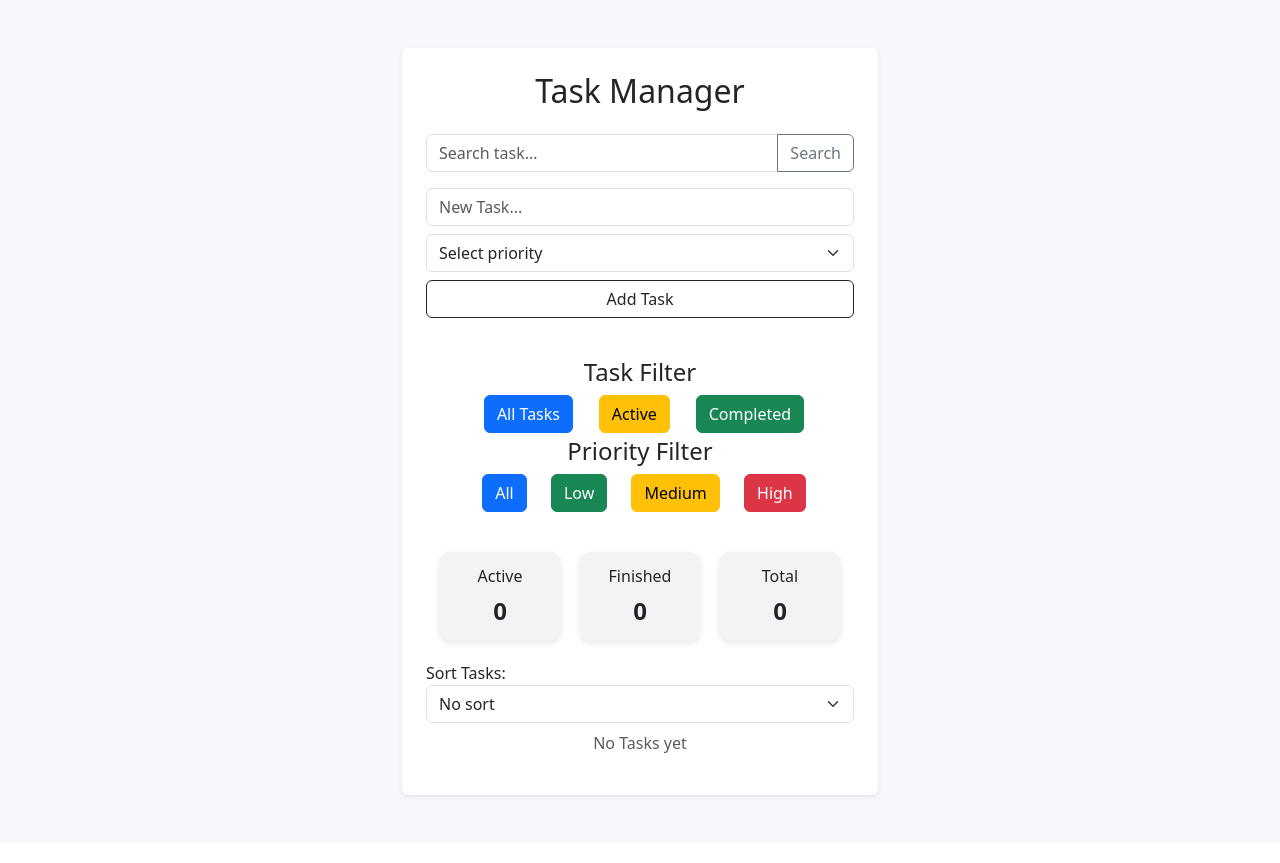
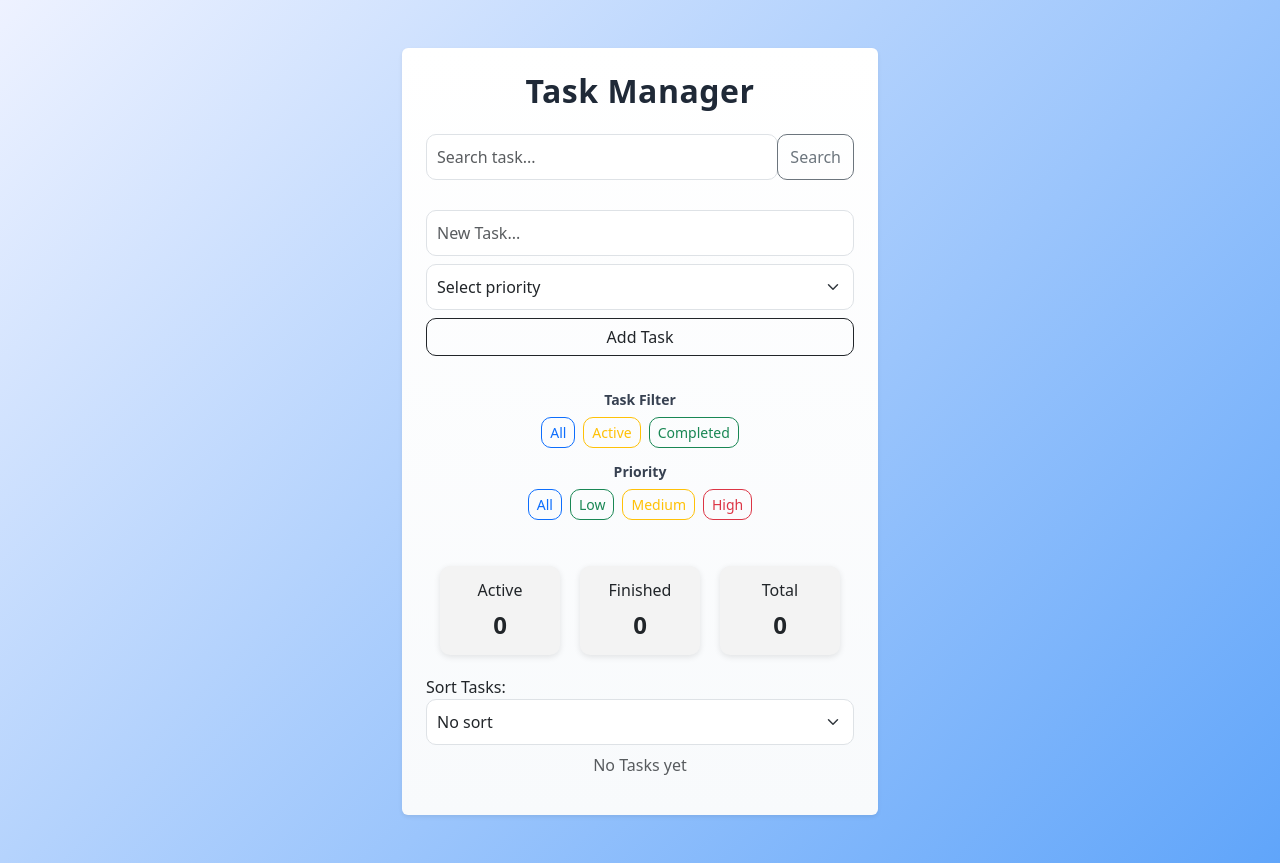
Before and after one commit to marconovas/To-Do-App, a React (Vite) app: page / in a window 1280 px wide. Built offline with nearby package versions, Linux system fonts and the light colour scheme.

Commit message:
more styles

```diff
--- a/src/App.css
+++ b/src/App.css
@@ -1,8 +1,47 @@
-.app-background{
-  background: #f6f7fb;
-  min-height: 100vh;
+.main-card{
+  background: linear-gradient(180deg,#ffffff,#f8fafc);
+  border-radius:16px;
+  box-shadow:0 10px 30px rgba(0,0,0,0.08);
+  padding:28px;
+}
+
+.main-card > *{
+  margin-bottom:14px;
+}
+
+.app-title{
+  font-weight:600;
+  letter-spacing:0.5px;
+  color:#1f2937;
+}
+
+h2{
+  font-weight:700;
+  letter-spacing:0.5px;
 }
 
 button{
-  transition: all 0.15s ease;
+  border-radius:10px !important;
+  font-weight:500;
+  transition:all 0.2s ease;
 }
+
+button:hover{
+  transform:translateY(-1px);
+}
+
+body {
+  margin: 0;
+  min-height: 100vh;
+  background: linear-gradient(135deg, #eef2ff, #60a5fa) !important;
+}
+
+input,
+select{
+  border-radius:10px !important;
+  padding:10px !important;
+}
+
+#root {
+  min-height: 100vh;
+}
--- a/src/App.jsx
+++ b/src/App.jsx
@@ -129,11 +129,11 @@ function App() {
   }, [tasks]);
 
   return (
-    <div className="app-background d-flex justify-content-center py-5">
+    <div className="d-flex justify-content-center py-5">
       <Container style={{ maxWidth: "500px" }}>
-        <Card className="p-4 shadow-sm border-0">
+        <Card className="p-4 shadow-sm border-0 main-card">
 
-          <h2 className="text-center mb-4">Task Manager</h2>
+          <h2 className="text-center mb-4 app-title">Task Manager</h2>
 
           <SearchBar searchTask={searchTask} setSearchTask={setSearchTask} />
 
@@ -152,9 +152,6 @@ function App() {
 
           <TaskCounter active={active.length} finished={finished.length} total={totalTasks}/>
 
-          {finished.length > 0 && (
-            <ClearButton clearTasks={clearFinishedTasks}/>
-          )}
 
           <Sort setSort={setSortOrder}/>
 
@@ -171,7 +168,11 @@ function App() {
               onEdit={handleEdit}
               handleDragEnd={handleDragEnd}
               dragEnabled={dragEnabled}
-          />
+              />
+
+          {finished.length > 0 && (
+            <ClearButton clearTasks={clearFinishedTasks}/>
+          )}
 
           {/* CONFIRM DELETE MODAL */}
           <Modal
--- /dev/null
+++ b/src/Components/FilterBar.css
@@ -0,0 +1,14 @@
+.filter-bar{
+    /*background:#f8fafc;*/
+    padding:12px;
+    border-radius:10px;
+    margin-bottom:15px;
+}
+
+.filter-title{
+    text-align:center;
+    font-weight:600;
+    font-size:14px;
+    margin-bottom:8px;
+    color:#374151;
+}
--- a/src/Components/FilterBar.jsx
+++ b/src/Components/FilterBar.jsx
@@ -1,23 +1,24 @@
 import { Button, Container } from "react-bootstrap";
+import "./FilterBar.css";
 
 export default function FilterBar ({ setFilter, setPriorityFilter }) {
     return(
-        <div className="m-3">
-            <h4 className="d-flex justify-content-center">Task Filter</h4>
+        <div className="filter-bar">
+            <h6 className="filter-title">Task Filter</h6>
 
-            <Container className="d-flex justify-content-evenly m-1">
-                <Button variant="primary" onClick={() => setFilter("all")}>All Tasks</Button>
-                <Button variant="warning" onClick={() => setFilter("active")}>Active</Button>
-                <Button variant="success" onClick={() => setFilter("completed")}>Completed</Button>
+            <Container className="d-flex justify-content-center gap-2 mb-3">
+                <Button size="sm" variant="outline-primary" onClick={() => setFilter("all")}>All</Button>
+                <Button size="sm" variant="outline-warning" onClick={() => setFilter("active")}>Active</Button>
+                <Button size="sm" variant="outline-success" onClick={() => setFilter("completed")}>Completed</Button>
             </Container>
 
-            <h4 className="d-flex justify-content-center">Priority Filter</h4>
+            <h6 className="filter-title">Priority</h6>
 
-            <Container className="d-flex justify-content-evenly m-1">
-                <Button variant="primary" onClick={() => setPriorityFilter("all")}>All</Button>
-                <Button variant="success" onClick={() => setPriorityFilter("low")}>Low</Button>
-                <Button variant="warning" onClick={() => setPriorityFilter("medium")}>Medium</Button>
-                <Button variant="danger" onClick={() => setPriorityFilter("high")}>High</Button>
+            <Container className="d-flex justify-content-center gap-2">
+                <Button size="sm" variant="outline-primary" onClick={() => setPriorityFilter("all")}>All</Button>
+                <Button size="sm" variant="outline-success" onClick={() => setPriorityFilter("low")}>Low</Button>
+                <Button size="sm" variant="outline-warning" onClick={() => setPriorityFilter("medium")}>Medium</Button>
+                <Button size="sm" variant="outline-danger" onClick={() => setPriorityFilter("high")}>High</Button>
             </Container>
         </div>
     )
--- a/src/Components/TaskCard.css
+++ b/src/Components/TaskCard.css
@@ -1,9 +1,19 @@
 .task-card{
-  border: none;
-  border-radius: 12px;
-  background: white;
-  box-shadow: 0 4px 12px rgba(0,0,0,0.05);
-  transition: all 0.15s ease;
+  border-radius:12px;
+  border:none;
+  box-shadow:0 4px 12px rgba(0,0,0,0.06);
+  transition:all 0.15s ease;
+}
+
+.task-card:hover{
+  transform:translateY(-2px);
+  box-shadow:0 8px 20px rgba(0,0,0,0.1);
+}
+
+.badge{
+  font-weight:500;
+  padding:6px 10px;
+  border-radius:8px;
 }
 
 .priority-high{
@@ -38,9 +48,8 @@
 }
 
 .drag-handle{
-  cursor: grab;
-  font-size: 18px;
-  opacity: 0.6;
+  background:#f1f5f9;
+  border-radius:6px;
 }
 
 .drag-handle:active{
--- a/src/Components/TaskItem.jsx
+++ b/src/Components/TaskItem.jsx
@@ -4,15 +4,6 @@ import { CSS } from "@dnd-kit/utilities";
 import "./TaskCard.css";
 
 export default function TaskItem ({ task, onComplete, onDelete, onEdit }) {
-
-    /*
-    const priorityColor = () => {
-        if(task.priority === "low") return "success";
-        if (task.priority === "medium") return "warning";
-        if(task.priority === "high") return "danger";
-        return "secondary"; //none
-    }
-    */
 
     const {attributes, listeners, setNodeRef, transform, transition} = useSortable({ id: task.id });
 
@@ -37,9 +28,9 @@ export default function TaskItem ({ task, onComplete, onDelete, onEdit }) {
                                 ☰
                             </span>
 
-                            <Badge className={`priority-${task.priority || "none"}`}>
+                            <span className={`priority-${task.priority || "none"}`}>
                                 {task.priority || "no priority"}
-                            </Badge>
+                            </span>
 
                             <span className={task.completed? "text-decoration-line-through" : ""}>
                                 {task.text}
@@ -49,7 +40,7 @@ export default function TaskItem ({ task, onComplete, onDelete, onEdit }) {
 
                     <Card.Text>
                         Date: {new Date(task.createdAt).toLocaleDateString()}<br/>
-                        Completed:
+                        Completed <span> </span>
                         <input
                             type="checkbox"
                             checked={task.completed}
```
